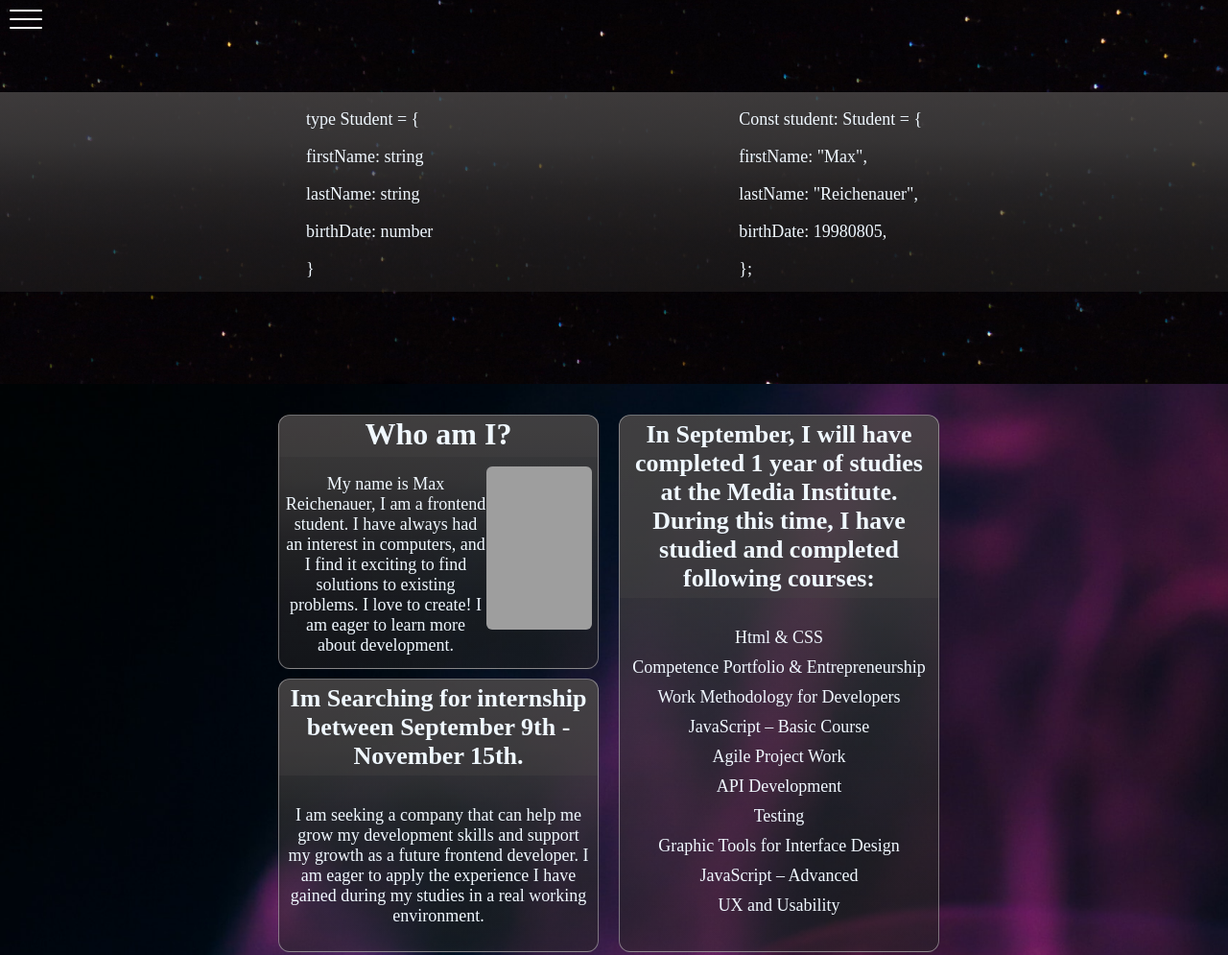
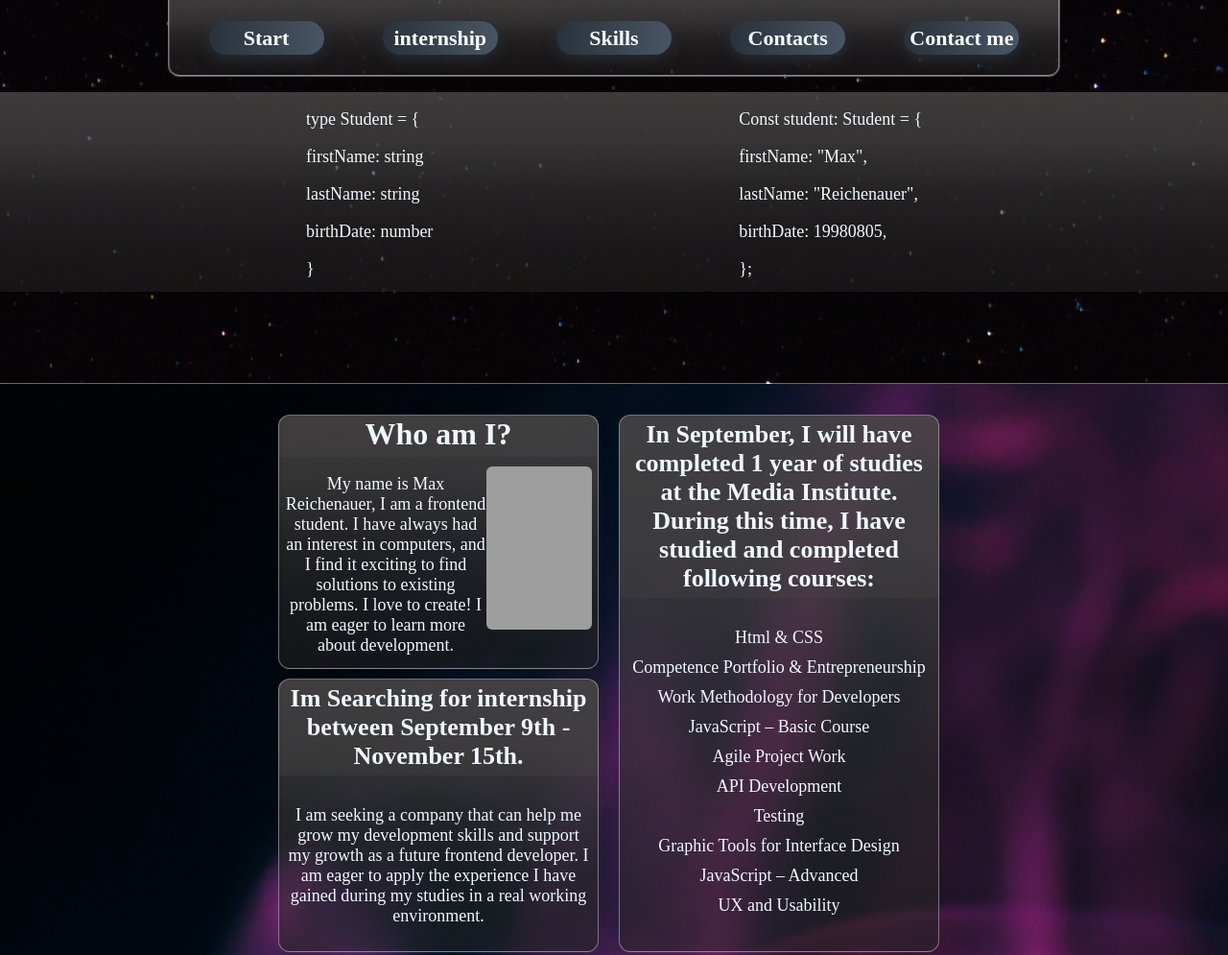
Before and after one commit to MReichenauer/Portfolio, a website built with Vite: page index.html in a window 1280 px wide. Shown: the top 995 px of the page at 96% size. Built offline with nearby package versions, Linux system fonts and the light colour scheme; some packages are replaced by stand-ins of ours; grey boxes are pictures that could not be loaded.

Commit message:
made a nav for tablet with a new clickevent to the startbutton, nav still needs tweeking

```diff
--- a/index.html
+++ b/index.html
@@ -10,13 +10,14 @@
   </head>
   <body>
   <div id="app">
+
     <nav id="wholeNav">
      <div id="navMenu">
        <span></span>
        <span></span>
        <span></span>
 
-       <ul id="navOption" class="hide">
+       <ul id="navOption" class="hide show">
         <li id="startBtn" class= "bn632-hover bn25">Start</li>
         <li id="internShipBtn" class= "bn632-hover bn25"><a href="#internShip">internship</a></li>
         <li id="skillsBtn" class= "bn632-hover bn25"><a href="#skills">Skills</a></li>
@@ -24,7 +25,6 @@
         <li id="contactMeBtn" class= "bn632-hover bn25"><a href="#contactMe">Contact me</a></li>
        </ul>
      </div>
-
   </nav>
       <header id="myHeader">
         <section id="headerContent">
@@ -44,6 +44,19 @@
           </article>
         </section>
       </header>
+      <div id="lala">
+        <nav id="wholeBigNav">
+          <div id="bigNavMenu">
+            <ul id="bigNavOption">
+             <li id="startBigBtn" class= "bn632-hover bn25">Start</li>
+             <li id="internShipBtn" class= "bn632-hover bn25"><a href="#internShip">internship</a></li>
+             <li id="skillsBtn" class= "bn632-hover bn25"><a href="#skills">Skills</a></li>
+             <li id="contactsBtn" class= "bn632-hover bn25"><a href="#contact">Contacts</a></li>
+             <li id="contactMeBtn" class= "bn632-hover bn25"><a href="#contactMe">Contact me</a></li>
+            </ul>
+          </div>
+        </nav>
+      </div>
       <div class="contentBox">
       <section id="whoAmI">
         <h1 class="prov" id="max">Who am I?</h1>
--- a/src/main.ts
+++ b/src/main.ts
@@ -76,3 +76,9 @@ const startBtn = document.querySelector("#startBtn")
 startBtn?.addEventListener("click", () => {
   scrollToTop();
 })
+
+const startBigBtn = document.querySelector("#startBigBtn")
+
+startBigBtn?.addEventListener("click", () => {
+  scrollToTop();
+})
--- a/src/style.css
+++ b/src/style.css
@@ -12,12 +12,15 @@ body {
 .show {
   background-color:rgba(75, 72, 72, 0.8);
   border-bottom-right-radius: 12px;
-  background-color: rgba(75, 72, 72, 0.8);
-  border-bottom-right-radius: 12px;
   border: 2px  rgba(250, 247, 247, 0.4);
   border-style: ridge;
   border-left: none;
   border-top: none;
+}
+
+.show ul {
+  background-color:rgba(75, 72, 72, 0.2);
+  border-style: none;
 }
 
 
@@ -182,7 +185,6 @@ textarea {
   background-repeat: no-repeat;
   background-size: cover;
   background-position: center;
-
 }
 
 #myHeader {
@@ -193,6 +195,11 @@ textarea {
   background-size: cover;
   background-repeat: no-repeat;
   background-position: center;
+  border-bottom: 0.5px rgba(250, 247, 247, 0.4);
+  border-style: ridge;
+  border-left-style: none;
+  border-right-style: none;
+  border-top-style: none;
 
   /* background-color: rgba(31, 30, 30, 1); */
   width: 100%;
@@ -205,6 +212,7 @@ textarea {
   width: 100%;
   height: 13em;
   background-image: linear-gradient(to bottom, rgba(75, 72, 72, 0.8), rgba(65, 63, 63, 0.8), rgba(56, 54, 54, 0.6), rgba(47, 45, 45, 0.5), rgba(38, 36, 36, 0.5));
+
 }
 
 #whoAmI {
@@ -684,6 +692,12 @@ footer {
   height: 100px;
   width: 100%;
   background-color:rgb(22, 22, 22);
+  border-top: 0.5px rgba(250, 247, 247, 0.4);
+  border-bottom: 0.5px rgba(250, 247, 247, 0.4);
+  border-style: ridge;
+  border-left-style: none;
+  border-right-style: none;
+  border-bottom-style: none;
 }
 
 footerContent {
@@ -730,9 +744,66 @@ footerContent {
   box-shadow: 0 4px 15px 0 rgba(45, 54, 65, 0.75);
 }
 
+#lala {
+  display: none;
+}
+
+@media screen and (min-width: 668px) {
 
 
-@media screen and (min-width: 668px) {
+  #navMenu {
+    display: none;
+  }
+
+  #wholeBigNav a {
+    text-decoration: none;
+    color: inherit;
+  }
+
+  #wholeBigNav{
+    margin-top: 0;
+    width:100%;
+    margin-left: auto;
+    margin-right: auto;
+
+  }
+  #lala {
+    display: block;
+    position: fixed;
+    top: 0;
+    height: 100px;
+    left: 0;
+    right: 0;
+  }
+  #bigNavMenu {
+   top: 0;
+  }
+
+  #bigNavOption {
+    display: flex;
+    flex-direction: row;
+    justify-content: space-around;
+    max-width: 930px;
+    height: 80px;
+    margin-top: 0;
+    margin-left: auto;
+    margin-right: auto;
+    padding: 10px;
+    border-bottom-left-radius: 12px;
+    border-bottom-right-radius: 12px;
+    background-image: linear-gradient(to bottom, rgba(75, 72, 72, 0.8), rgba(65, 63, 63, 0.8), rgba(56, 54, 54, 0.6), rgba(47, 45, 45, 0.5), rgba(38, 36, 36, 0.5));
+    border: 2px rgba(250, 247, 247, 0.4);
+    border-style: ridge;
+    border-top-style: none;
+  }
+  #startBigBtn, #internShipBtn, #skillsBtn, #contactsBtn, #contactMeBtn {
+    margin-top: auto;
+    margin-bottom: auto;
+    width: 120px;
+  }
+  #bigNavOption {
+
+  }
 
   #myHeader {
     height: 25em;
```
